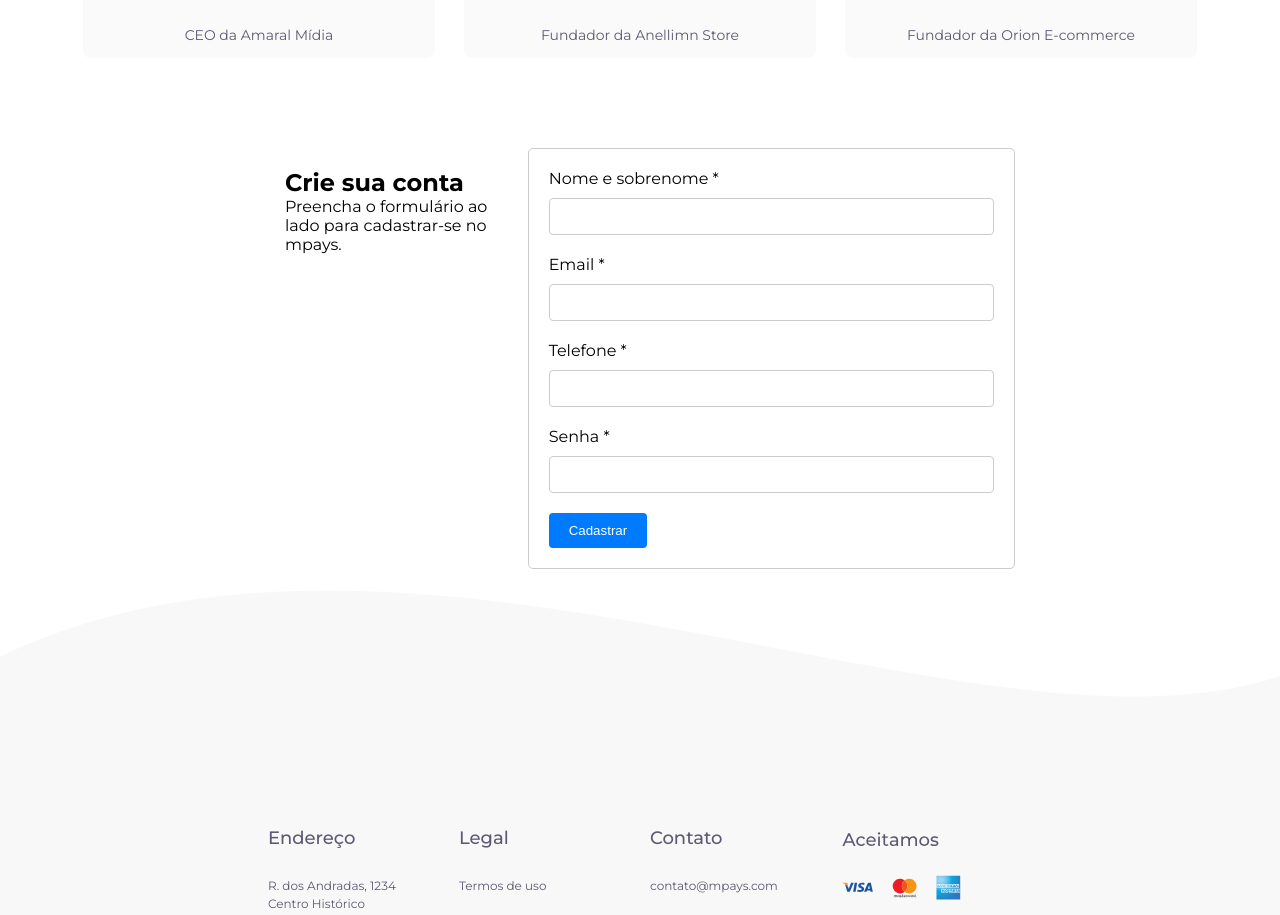
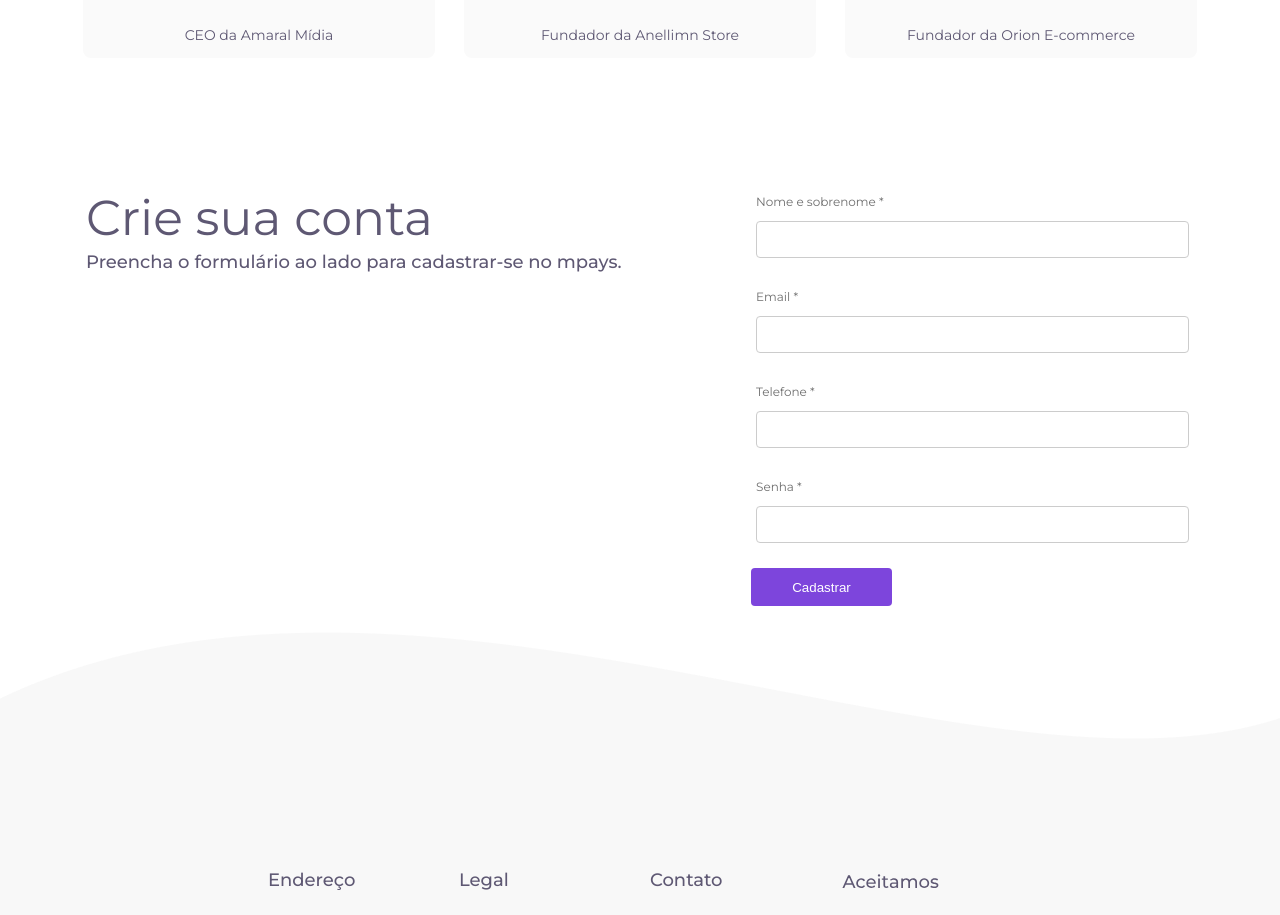
Before and after one commit to Felipeness/desafio-multti, a Next.js app: page / in a window 1280 px wide. Shown: the part 2940-3855 px from the top of the page. Built offline with nearby package versions, Linux system fonts and the light colour scheme.

Commit message:
style: improving the style

```diff
--- a/src/components/form-account.tsx
+++ b/src/components/form-account.tsx
@@ -5,23 +5,72 @@ import React, { useState } from "react";
 
 const FormContainer = styled.div`
   display: flex;
-  justify-content: space-between;
+  justify-content: center;
+  align-items: center;
   padding: 20px;
+  width: 100%;
+  height: 503px;
+`;
+
+const FormSection = styled.section`
+  display: flex;
+  justify-content: center;
+  align-items: start;
+
+  width: 1108px;
+  height: 383px;
 `;
 
 const InfoContainer = styled.div`
-  flex: 1;
-  padding: 20px;
+  display: flex;
+  flex-direction: column;
+  justify-content: flex-start;
+  padding-right: 125px;
+
+  h2 {
+    width: 455px;
+
+    color: var(--Cinza-Escuro---Mpays, #5e5873);
+
+    font-size: 49px;
+    font-style: normal;
+    font-weight: 400;
+    line-height: normal;
+  }
+
+  p {
+    width: 540px;
+    height: 29px;
+
+    color: var(--Cinza-Escuro---Mpays, #5e5873);
+
+    font-size: 18px;
+    font-style: normal;
+    font-weight: 500;
+    line-height: 31.9px;
+  }
 `;
 
 const StyledForm = styled.form`
-  flex: 2;
-  padding: 20px;
-  border: 1px solid #ccc;
-  border-radius: 5px;
+  width: 443px;
+  height: 383px;
+
+  border: none;
 `;
 
 const FormField = styled.div`
+  display: flex;
+  flex-direction: column;
+
+  color: var(--Cinza-Textos-Light--Mpay, #6f6f6f);
+
+  padding: 5px;
+
+  font-size: 12px;
+  font-style: normal;
+  font-weight: 400;
+  line-height: 18px; /* 150% */
+
   margin-bottom: 20px;
 `;
 
@@ -38,16 +87,17 @@ const StyledInput = styled.input`
 `;
 
 const StyledButton = styled.button`
-  padding: 10px 20px;
-  background-color: #007bff;
-  color: #fff;
+  display: flex;
+  width: 141px;
+  height: 38px;
+  justify-content: center;
+  align-items: center;
+
+  background-color: #7d45dc;
+  color: var(--white-mpays);
   border: none;
   border-radius: 4px;
   cursor: pointer;
-
-  &:hover {
-    background-color: #0056b3;
-  }
 `;
 
 function FormAccount() {
@@ -71,6 +121,7 @@ function FormAccount() {
 
   return (
     <FormContainer>
+      <FormSection>
         <InfoContainer>
           <h2>Crie sua conta</h2>
           <p>Preencha o formulário ao lado para cadastrar-se no mpays.</p>
@@ -120,9 +171,9 @@ function FormAccount() {
               onChange={handleChange}
             />
           </FormField>
-
           <StyledButton type="submit">Cadastrar</StyledButton>
         </StyledForm>
+      </FormSection>
     </FormContainer>
   );
 }
```
Lines whose indentation alone changed are shown as unchanged.
